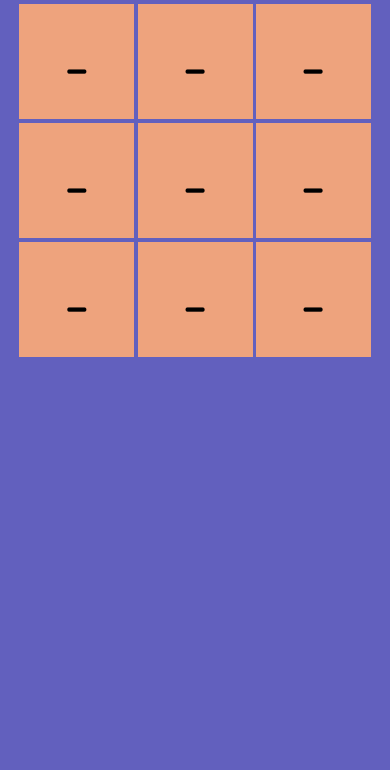
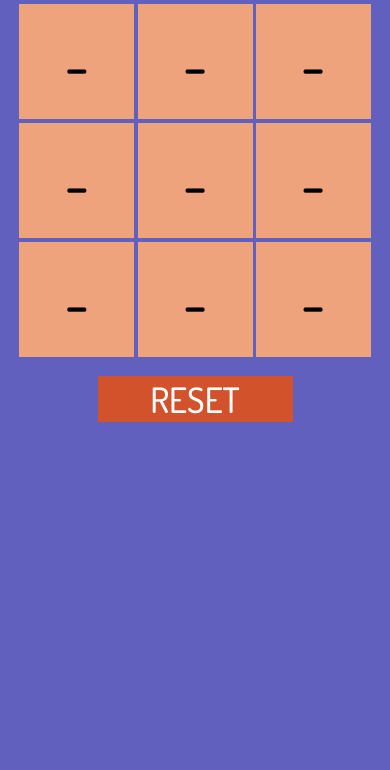
Before and after one commit to rubinoAM/JavaScript-101, a plain HTML site: page Tic Tac Toe/index.html in a window 390 px wide. Shown: the part 74-844 px from the top of the page. Drawn offline with Linux system fonts and the light colour scheme.

Commit message:
Reset Button Moves With Resized Screen

```diff
--- a/Tic Tac Toe/index.html
+++ b/Tic Tac Toe/index.html
@@ -34,7 +34,7 @@
             <button id="C3" class="square">-</button>
         </div>
     </div>
-    <button id="reset" class="reset-btn" onclick="resetGame()">RESET</button>
+    <button class="reset-btn" onclick="resetGame()">RESET</button>
     <script src="script.js"></script>
 </body>
 </html>
--- a/Tic Tac Toe/style.css
+++ b/Tic Tac Toe/style.css
@@ -67,12 +67,20 @@ body{
 
 @media screen and (max-width:670px){
     .square{
-        width: 150px; height: 150px;
+        width: 150px; height: 150px;}
+    .reset-btn{
+        top:550px;
+        width:50%;
+        right:25vw;
+        font-size:30px;
     }
 }
 
 @media screen and (max-width:474px){
     .square{
-        width: 115px; height: 115px;
+        width: 115px; height: 115px;}
+    .reset-btn{
+        top:450px;
+        font-size:35px;
     }
 }
```
